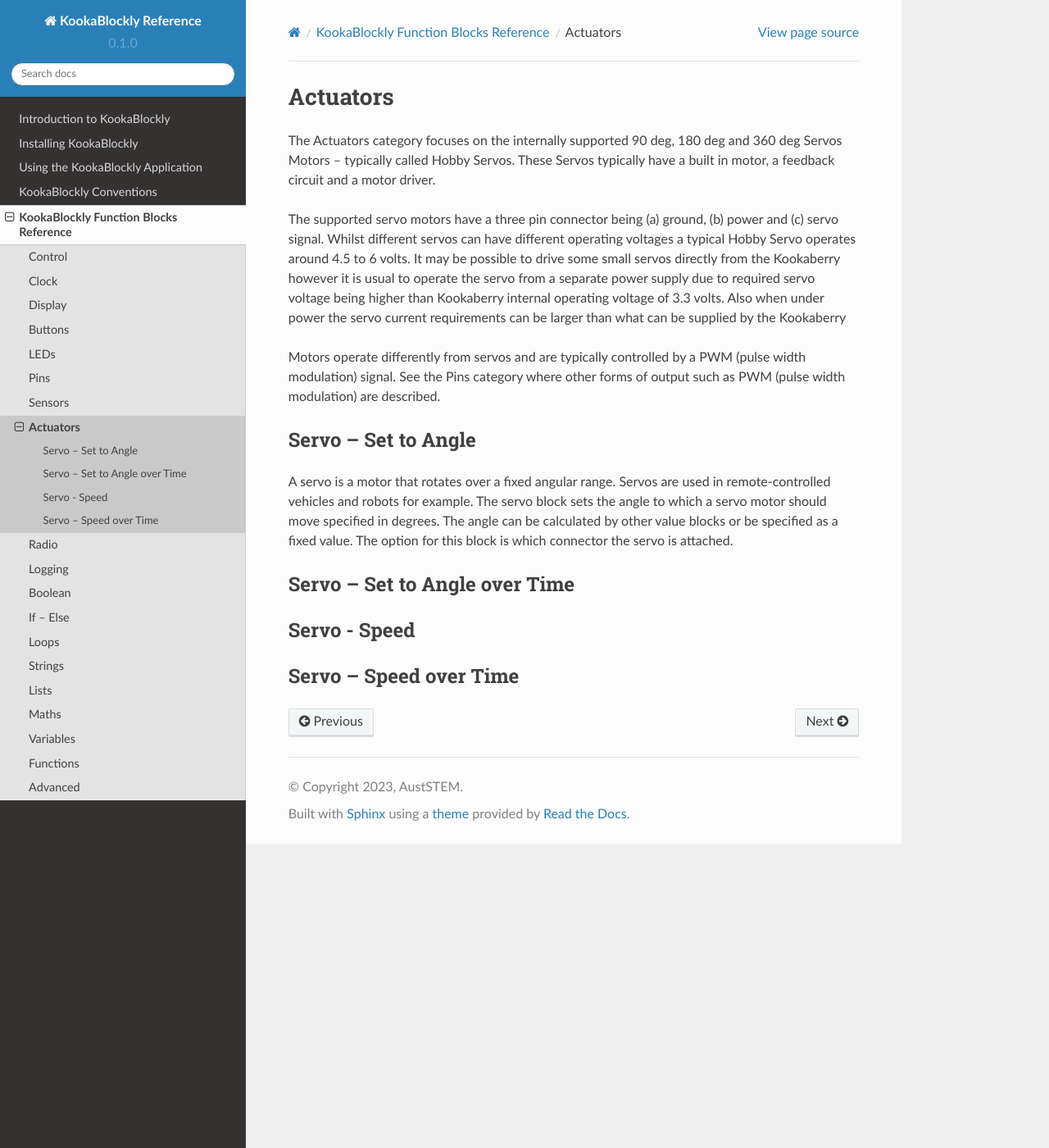
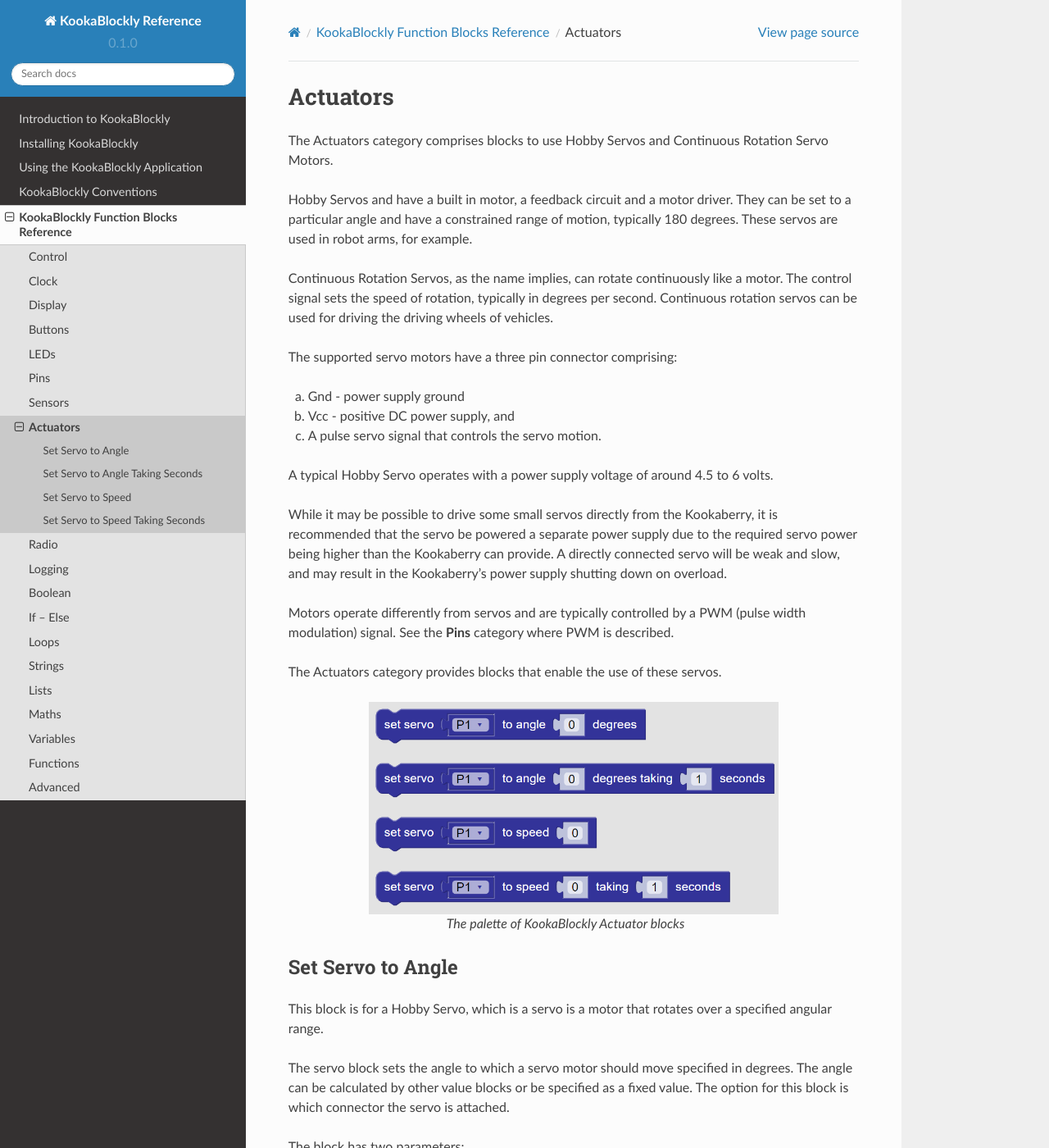
Before and after one commit to TDStrasser/KookaBlockly-Reference, a Sphinx documentation site: the page built from docs/source/actuators.rst, in a window 1280 px wide and 1400 px high. Shown: the whole window at 82% size. Built offline with Sphinx 7.4.7 and the Read the Docs theme 2.0.0, drawn with Linux system fonts in a browser that asks for light colours; some of the changed text lies outside the part shown.

Commit message:
Added actuators detailed content.

```diff
--- a/docs/source/actuators.rst
+++ b/docs/source/actuators.rst
@@ -2,70 +2,136 @@
 Actuators
 ---------
 
+The Actuators category comprises blocks to use Hobby Servos and Continuous Rotation Servo
+Motors.
+
+Hobby Servos and have a built in motor, a feedback
+circuit and a motor driver. They can be set to a particular angle and have a constrained range of motion, typically 180 degrees.
+These servos are used in robot arms, for example.
+
+Continuous Rotation Servos, as the name implies, can rotate continuously like a motor.
+The control signal sets the speed of rotation, typically in degrees per second.
+Continuous rotation servos can be used for driving the driving wheels of vehicles.
+
+The supported servo motors have a three pin connector comprising:
+
+a. Gnd - power supply ground
+b. Vcc - positive DC power supply, and
+c. A pulse servo signal that controls the servo motion.
+
+A typical Hobby Servo operates with a power supply voltage of around 4.5 to 6 volts.
+
+While it may be possible to drive some small servos directly from the
+Kookaberry, it is recommended that the servo be powered a separate power supply due to
+the required servo power being higher than the Kookaberry can provide.
+A directly connected servo will be weak and slow, and may result in the Kookaberry's power supply shutting down on overload.
+
+Motors operate differently from servos and are typically controlled by a PWM (pulse width
+modulation) signal. See the **Pins** category where PWM is described.
+
+The Actuators category provides blocks that enable the use of these servos.
+
+.. figure:: images/actuators-palette.png
+   :width: 500
+   :align: center
+
+   The palette of KookaBlockly Actuator blocks
 
 
+Set Servo to Angle
+------------------
 
-The Actuators  category focuses on the internally supported 90 deg, 180 deg and 360 deg Servos
-Motors – typically called Hobby Servos.  These Servos typically have a built in motor, a feedback
-circuit and a motor driver.
+This block is for a Hobby Servo, which is a servo is a motor that rotates over a specified angular range.
 
-The supported servo motors have a three pin connector being (a) ground, (b) power and (c)
-servo signal.   Whilst different servos can have different operating voltages a typical Hobby Servo
-operates around 4.5 to 6 volts.  It may be possible to drive some small servos directly from the
-Kookaberry however it is usual to operate the servo from a separate power supply due to
-required servo voltage being higher than Kookaberry internal operating voltage of 3.3 volts.  Also
-when under power the servo current requirements can be larger than what can be supplied by
-the Kookaberry
-
-Motors operate differently from servos and are typically controlled by a PWM (pulse width
-modulation) signal. See the Pins category where other forms of output such as PWM (pulse
-width modulation) are described.
-
-
-
-
-
-
-
-
-
-
-
-
-
-Servo – Set to Angle
---------------------
-
-
-
-A servo is a motor that rotates over a fixed angular range.  Servos are used in remote-controlled
-vehicles and robots for example.
 The servo block sets the angle to which a servo motor should move specified in degrees.  The
 angle can be calculated by other value blocks or be specified as a fixed value.  The option for this
 block is which connector the servo is attached.
 
+The block has two parameters:
+
+1. A dropdown block to selected which Pin the servo's control signal is connected to.
+   A string block can also be used instead of the drop-down selector blocks and the name of the Pin typed into the block.
+
+2. The angle, in degrees, to which the servo is to rotate.  The angle can be between - (range of rotation) / 2 to + (range of rotation) / 2.
+   The rotation will occur almost instantly.
+
+.. image:: images/actuators-set-servo-to-angle.png
+   :height: 120
+   :align: center
+
+
 .. note:
   Please note that all but the smallest 9g servos should not be directly plugged into a
   Kookaberry connector.  These devices require special electronics to supply them with more power.
-  Plugging in large servos without the necessary driving electronics may irreparably damage the Kookaberry!
+  Plugging in large servos without the necessary driving electronics may shut down and possibly irreparably damage the Kookaberry!
 
-Servo – Set to Angle over Time
-------------------------------
+
+Set Servo to Angle Taking Seconds
+---------------------------------
+
+This block is the same as the **Set Servo to Angle** block with the addition of a parameter to set the time, in seconds,
+over which the angular motion should occur.  This allows for a less abrupt and more graceful motion of the servo.
+
+The block has three parameters:
+
+1. A dropdown block to selected which Pin the servo's control signal is connected to.
+   A string block can also be used instead of the drop-down selector blocks and the name of the Pin typed into the block.
+
+2. The angle, in degrees, to which the servo is to rotate.
+3. The time, in seconds, over which the rotation will occur.
+
+
+.. image:: images/actuators-set-servo-to-angle-taking.png
+   :height: 120
+   :align: center
+
+
+Set Servo to Speed
+------------------
+
+This block is for a Continuous Servo, which is a motor that rotates at a specified rotational speed.
+
+The servo block sets the angular speed at which a servo motor should rotate specified in degrees per second.  The
+speed can be calculated by other value blocks or be specified as a fixed value.  The option for this
+block is which connector the servo is attached.
+
+The block has two parameters:
+
+1. A dropdown block to selected which Pin the servo's control signal is connected to.
+   A string block can also be used instead of the drop-down selector blocks and the name of the Pin typed into the block.
+
+2. The speed at which the servo is to rotate in degrees / second.  The target speed will occur almost instantly.
+
+
+.. image:: images/actuators-set-servo-to-speed.png
+   :height: 120
+   :align: center
+
+
+.. note:
+  Please note that all but the smallest 9g servos should not be directly plugged into a
+  Kookaberry connector.  These devices require special electronics to supply them with more power.
+  Plugging in large servos without the necessary driving electronics may shut down and possibly irreparably damage the Kookaberry!
 
 
 
+Set Servo to Speed Taking Seconds
+---------------------------------
+
+This block is for a Continuous Servo, which is a motor that rotates at a specified rotational speed.
+
+This block is the same as the **Set Servo to Speed** block with the addition of a parameter to set the time, in seconds,
+over which the change in angular speed should occur.  This allows for a less abrupt and more graceful transition in the speed of the servo.
+
+The block has three parameters:
+
+1. A dropdown block to selected which Pin the servo's control signal is connected to.
+   A string block can also be used instead of the drop-down selector blocks and the name of the Pin typed into the block.
+
+2. The speed, in degrees / second, at which the servo is to rotate.
+3. The time, in seconds, over which change to target speed will occur.
 
 
-
-Servo - Speed
--------------
-
-
-
-
-
-
-
-
-Servo – Speed over Time
------------------------
+.. image:: images/actuators-set-servo-to-speed-taking.png
+   :height: 120
+   :align: center
--- a/docs/source/sensors.rst
+++ b/docs/source/sensors.rst
@@ -15,7 +15,7 @@
    :width: 500
    :align: center
 
-   The palette of KookaBlockly Sensors blocks
+   The palette of KookaBlockly Sensor blocks
 
 
 Internal Sensors
```
Also changed, not shown: docs/source/images/actuators-palette.png (added), docs/source/images/actuators-set-servo-to-angle-taking.png (added), docs/source/images/actuators-set-servo-to-angle.png (added), docs/source/images/actuators-set-servo-to-speed-taking.png (added), docs/source/images/actuators-set-servo-to-speed.png (added).
